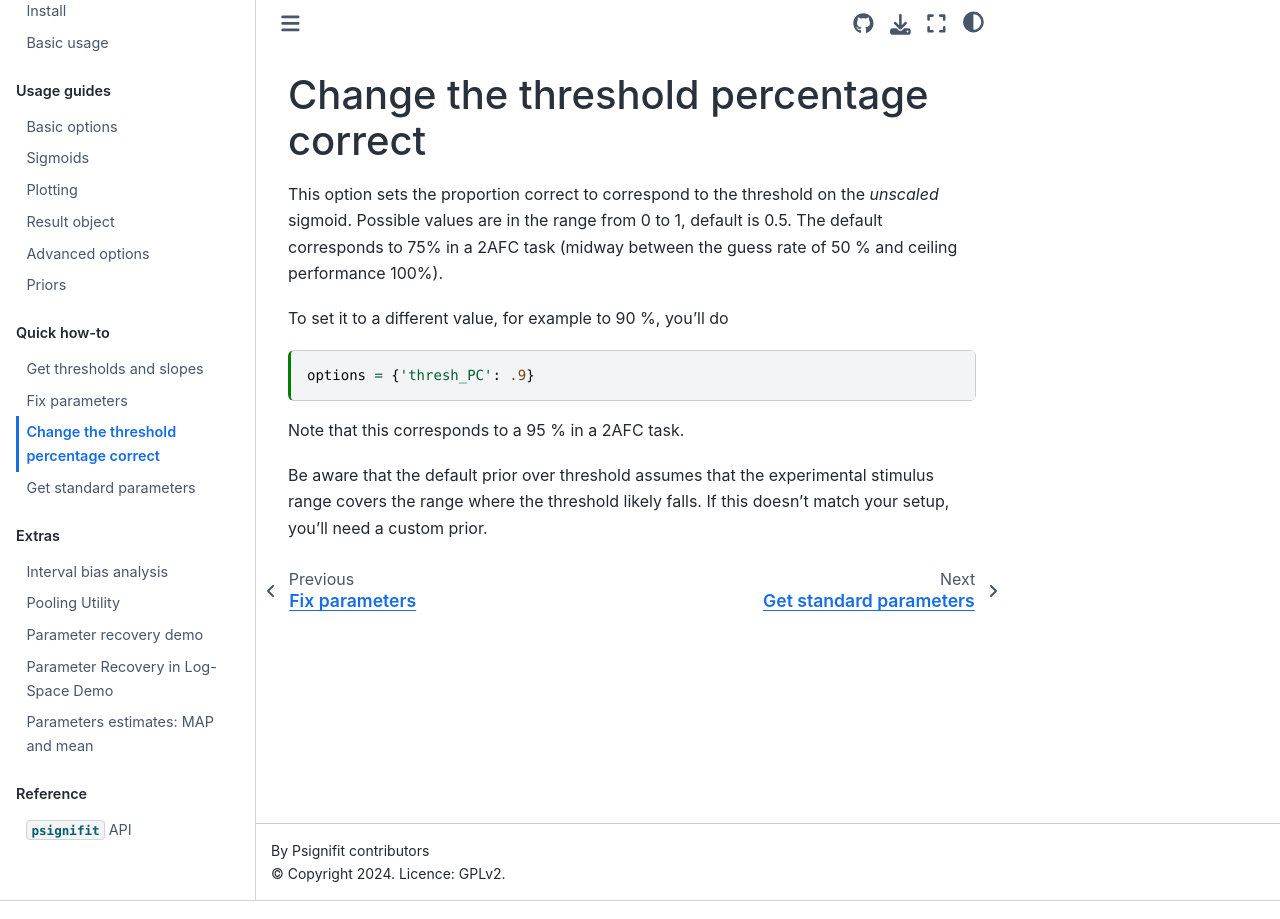
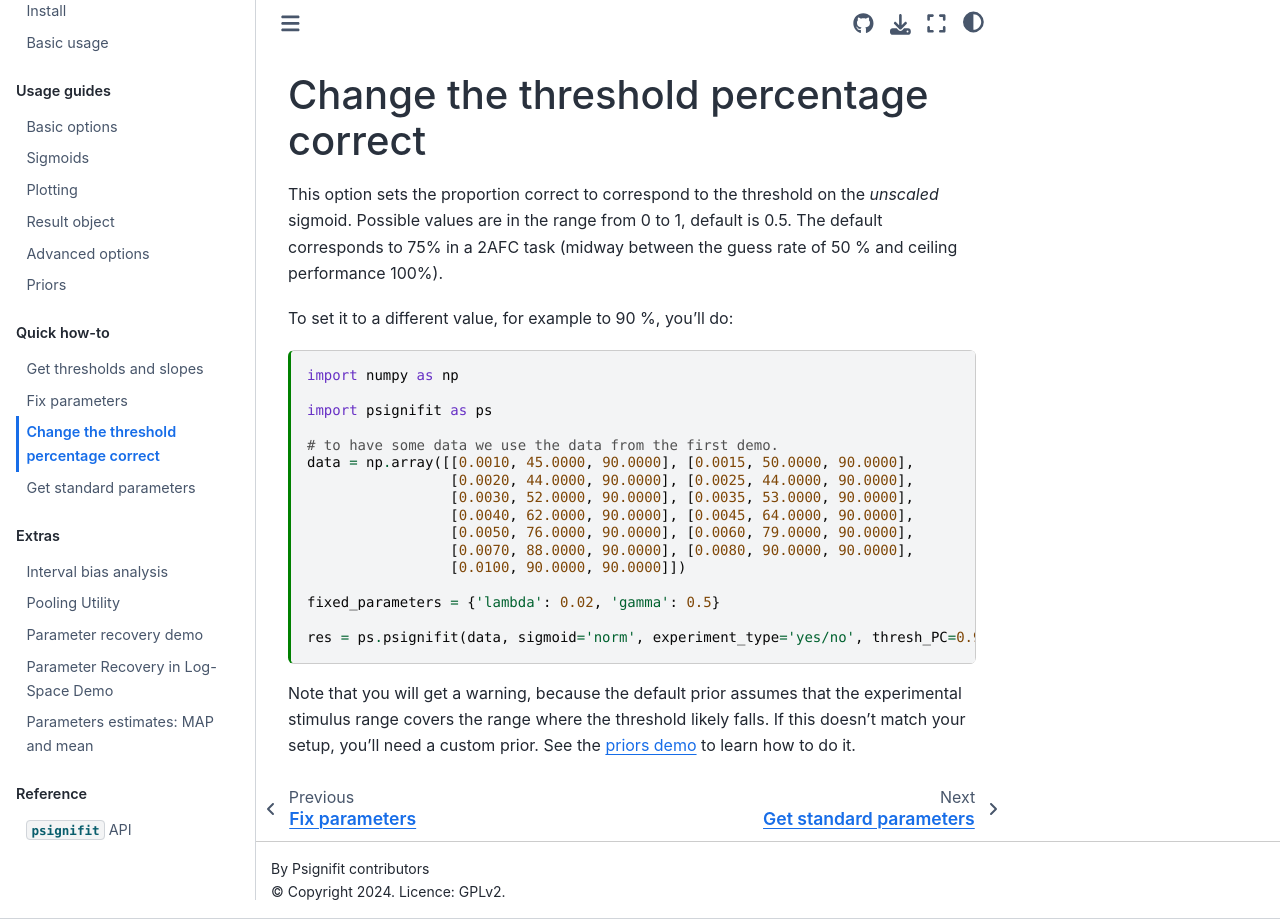
Before and after one commit to wichmann-lab/python-psignifit, a Jupyter Book: the page built from docs/how_to/How-to-Change-the-Threshold-Percent-Correct.md, in a window 1280 px wide. Built offline with Jupyter Book 1.0.4 settings and Sphinx 7.4.7 and the Sphinx Book theme 1.1.4, drawn with Linux system fonts in a browser that asks for light colours.

Commit message:
reformulate how-to thresh_PC

````diff
--- a/docs/how_to/How-to-Change-the-Threshold-Percent-Correct.md
+++ b/docs/how_to/How-to-Change-the-Threshold-Percent-Correct.md
@@ -17,13 +17,28 @@ This option sets the proportion correct to correspond to the threshold on the *u
 in the range from 0 to 1, default is 0.5. The default corresponds to 75\% in a 2AFC task (midway between the guess
 rate of 50 % and ceiling performance 100%).
 
-To set it to a different value, for example to 90 %, you'll do
+To set it to a different value, for example to 90 %, you'll do:
 
 ```{code-cell} ipython3
-options = {'thresh_PC': .9}
+import numpy as np
+
+import psignifit as ps
+
+# to have some data we use the data from the first demo.
+data = np.array([[0.0010, 45.0000, 90.0000], [0.0015, 50.0000, 90.0000],
+                 [0.0020, 44.0000, 90.0000], [0.0025, 44.0000, 90.0000],
+                 [0.0030, 52.0000, 90.0000], [0.0035, 53.0000, 90.0000],
+                 [0.0040, 62.0000, 90.0000], [0.0045, 64.0000, 90.0000],
+                 [0.0050, 76.0000, 90.0000], [0.0060, 79.0000, 90.0000],
+                 [0.0070, 88.0000, 90.0000], [0.0080, 90.0000, 90.0000],
+                 [0.0100, 90.0000, 90.0000]])
+
+fixed_parameters = {'lambda': 0.02, 'gamma': 0.5}
+
+res = ps.psignifit(data, sigmoid='norm', experiment_type='yes/no', thresh_PC=0.9)
 ```
 
-Note that this corresponds to a 95 \% in a 2AFC task.
-
-Be aware that the default prior over threshold assumes that the experimental stimulus range covers the range where
-the threshold likely falls. If this doesn't match your setup, you'll need a custom prior.
+Note that you will get a warning, because the default prior assumes that
+the experimental stimulus range covers the range where the threshold likely
+falls. If this doesn’t match your setup, you’ll need a custom prior. See
+the [priors demo](../examples/priors)  to learn how to do it.
````
